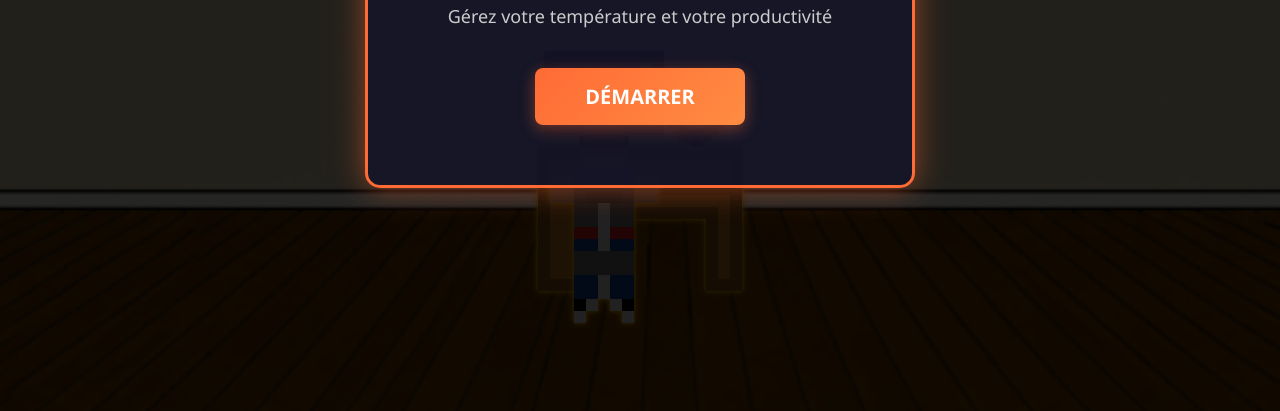
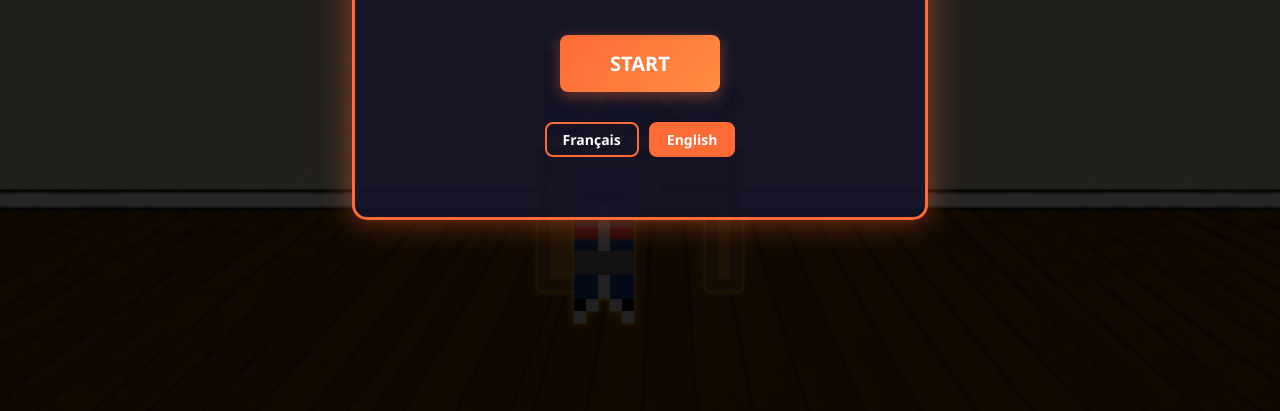
Before and after one commit to FaresCherif/heatwave, a website with bundled scripts: page index.html in a window 1280 px wide. Shown: the part 389-800 px from the top of the page. Built offline with nearby package versions, Linux system fonts and the light colour scheme.

Commit message:
set languague choice

```diff
--- a/index.html
+++ b/index.html
@@ -159,6 +159,8 @@
                     <h1>HEATWAVE</h1>
                     <p data-i18n="menu.tagline"></p>
                     <button id="startButton" data-i18n="menu.start"></button>
+                    <!-- Un bouton par langue, construit par src/systems/languageSelect.js -->
+                    <div class="language-select" id="languageSelect"></div>
                 </div>
             </div>
 
--- a/src/i18n/index.js
+++ b/src/i18n/index.js
@@ -5,8 +5,10 @@
  *
  * Langue choisie, par ordre de priorité :
  * 1. paramètre d'URL ?lang=en (pratique pour tester)
- * 2. dernier choix enregistré dans le navigateur
- * 3. français par défaut
+ * 2. dernier choix enregistré dans le navigateur (boutons du menu de démarrage)
+ * 3. langue du navigateur, si le jeu la connaît
+ * 4. anglais sinon (public international d'itch.io)
+ * Le français reste la langue de référence : c'est lui qui complète une clé absente.
  *
  * @typedef {Object} Dialogue
  * @property {string} caller   Nom affiché de la personne qui appelle
@@ -17,12 +19,26 @@ import en from './locales/en.js';
 
 export const LOCALES = { fr, en };
 export const DEFAULT_LANGUAGE = 'fr';
+export const BROWSER_FALLBACK_LANGUAGE = 'en';
 const STORAGE_KEY = 'heatwave-language';
 
 let language = detectLanguage();
 
 function isSupported(code) {
     return Object.hasOwn(LOCALES, code);
+}
+
+/**
+ * Première langue du navigateur connue du jeu, sinon l'anglais.
+ * Les variantes régionales comptent pour leur langue : 'en-US' → 'en', 'fr-CA' → 'fr'.
+ * @param {readonly string[]} preferred  Langues du navigateur par préférence (navigator.languages)
+ * @returns {string}
+ */
+export function pickBrowserLanguage(preferred) {
+    const match = preferred
+        .map(code => code.toLowerCase().split('-')[0])
+        .find(isSupported);
+    return match ?? BROWSER_FALLBACK_LANGUAGE;
 }
 
 function detectLanguage() {
@@ -38,7 +54,8 @@ function detectLanguage() {
     } catch {
         // Stockage indisponible (navigation privée...) : on ignore
     }
-    return DEFAULT_LANGUAGE;
+    // Certains navigateurs ne renseignent que navigator.language
+    return pickBrowserLanguage(navigator.languages ?? [navigator.language ?? '']);
 }
 
 export function getLanguage() {
--- a/src/i18n/locales/en.js
+++ b/src/i18n/locales/en.js
@@ -1,6 +1,9 @@
 // English texts
 export default {
     ui: {
+        language: {
+            name: 'English'
+        },
         menu: {
             tagline: 'Manage your temperature and your productivity',
             start: 'START'
--- a/src/i18n/locales/fr.js
+++ b/src/i18n/locales/fr.js
@@ -1,6 +1,10 @@
 // Textes en français (langue de référence : toute clé doit exister ici)
 export default {
     ui: {
+        // Nom de la langue, écrit dans cette langue (bouton du menu de démarrage)
+        language: {
+            name: 'Français'
+        },
         menu: {
             tagline: 'Gérez votre température et votre productivité',
             start: 'DÉMARRER'
--- a/src/main.js
+++ b/src/main.js
@@ -3,11 +3,12 @@ import { startGame, nextLevel, restartLevel, resumeGame, pauseGame } from './cor
 import { nextTutorialStep, endTutorial } from './systems/tutorial.js';
 import { initInput } from './input.js';
 import { initLevelSelect } from './systems/levelSelect.js';
-import { applyTranslations, getLanguage } from './i18n/index.js';
+import { initLanguageSelect } from './systems/languageSelect.js';
+import { applyTranslations } from './i18n/index.js';
 
 // Textes fixes de la page (data-i18n) dans la langue choisie
-document.documentElement.lang = getLanguage();
 applyTranslations();
+initLanguageSelect();
 
 // Le focus est retiré après le clic : sinon la touche Espace (travail)
 // réactiverait le bouton
--- a/src/styles/screens.css
+++ b/src/styles/screens.css
@@ -88,6 +88,32 @@
 .menu-content button.secondary:hover {
     background: rgba(255, 107, 53, 0.15);
     box-shadow: none;
+}
+
+/* Choix de la langue (menu de démarrage) : petits boutons discrets, la langue active est pleine */
+.language-select {
+    display: flex;
+    justify-content: center;
+    gap: 10px;
+    margin-top: 30px;
+}
+
+.menu-content .language-select button {
+    padding: 6px 16px;
+    font-size: 14px;
+    text-transform: none;
+    background: none;
+    border: 2px solid #ff6b35;
+    box-shadow: none;
+}
+
+.menu-content .language-select button:hover {
+    background: rgba(255, 107, 53, 0.15);
+    box-shadow: none;
+}
+
+.menu-content .language-select button[aria-pressed="true"] {
+    background: #ff6b35;
 }
 
 /* Ligne mise en avant, ex : salaire de la journée */
--- /dev/null
+++ b/src/systems/languageSelect.js
@@ -0,0 +1,28 @@
+// Choix de la langue sur le menu de démarrage : un bouton par langue de LOCALES.
+// Proposé seulement avant la partie : aucun texte dynamique n'est encore affiché,
+// il suffit donc de retraduire les textes fixes de la page.
+import { LOCALES, getLanguage, setLanguage, applyTranslations } from '../i18n/index.js';
+
+const container = document.getElementById('languageSelect');
+
+function render() {
+    document.documentElement.lang = getLanguage();
+    // Chaque langue s'affiche sous son propre nom (« English » même en français)
+    container.replaceChildren(...Object.entries(LOCALES).map(([code, locale]) => {
+        const button = document.createElement('button');
+        button.type = 'button';
+        button.textContent = locale.ui.language.name;
+        button.setAttribute('aria-pressed', String(code === getLanguage()));
+        button.addEventListener('click', () => {
+            button.blur();  // Sinon Espace (touche de travail) réactiverait le bouton
+            setLanguage(code);
+            applyTranslations();
+            render();
+        });
+        return button;
+    }));
+}
+
+export function initLanguageSelect() {
+    render();
+}
```
Also changed, not shown: tests/i18n.test.js (+14 -1 lines), README.md.
